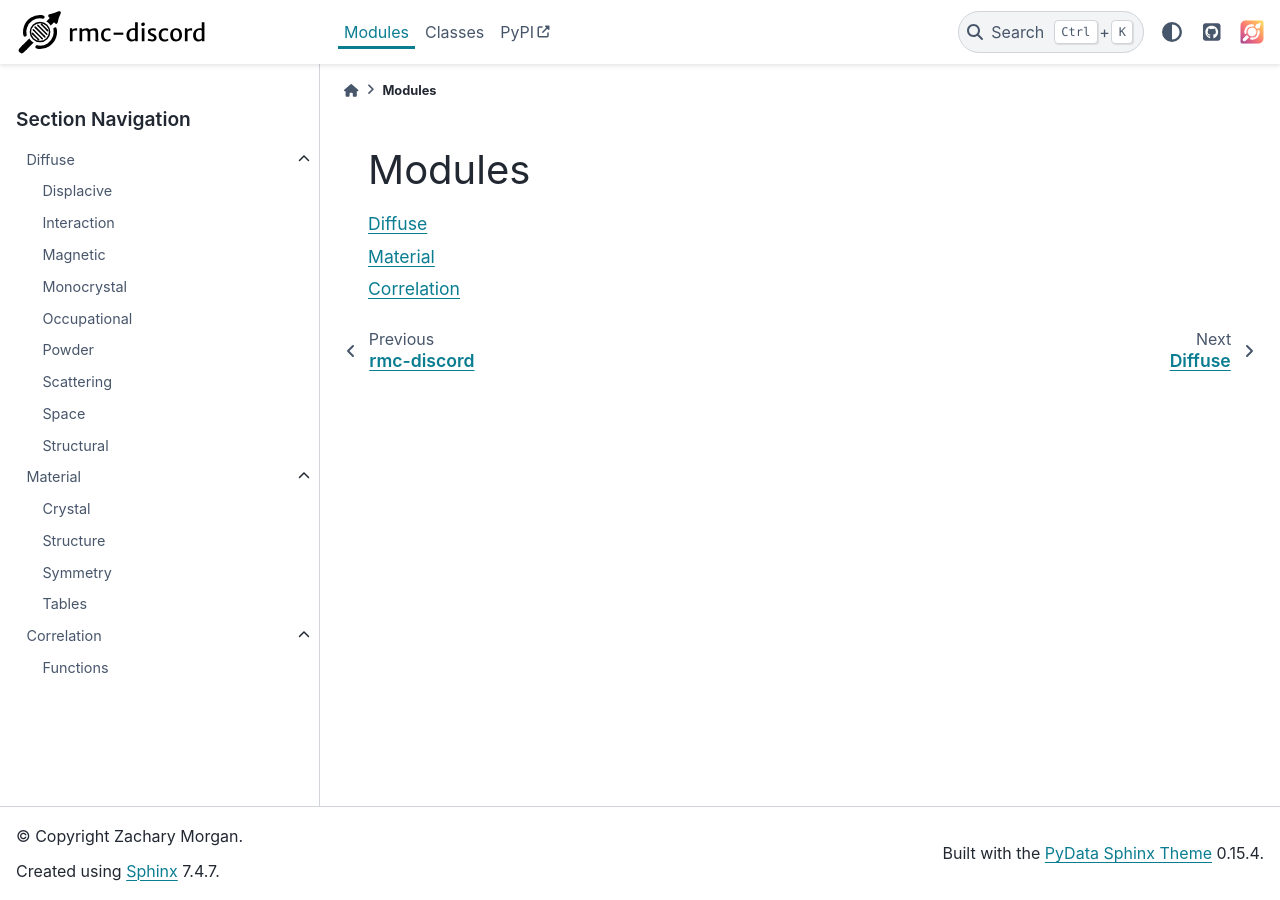
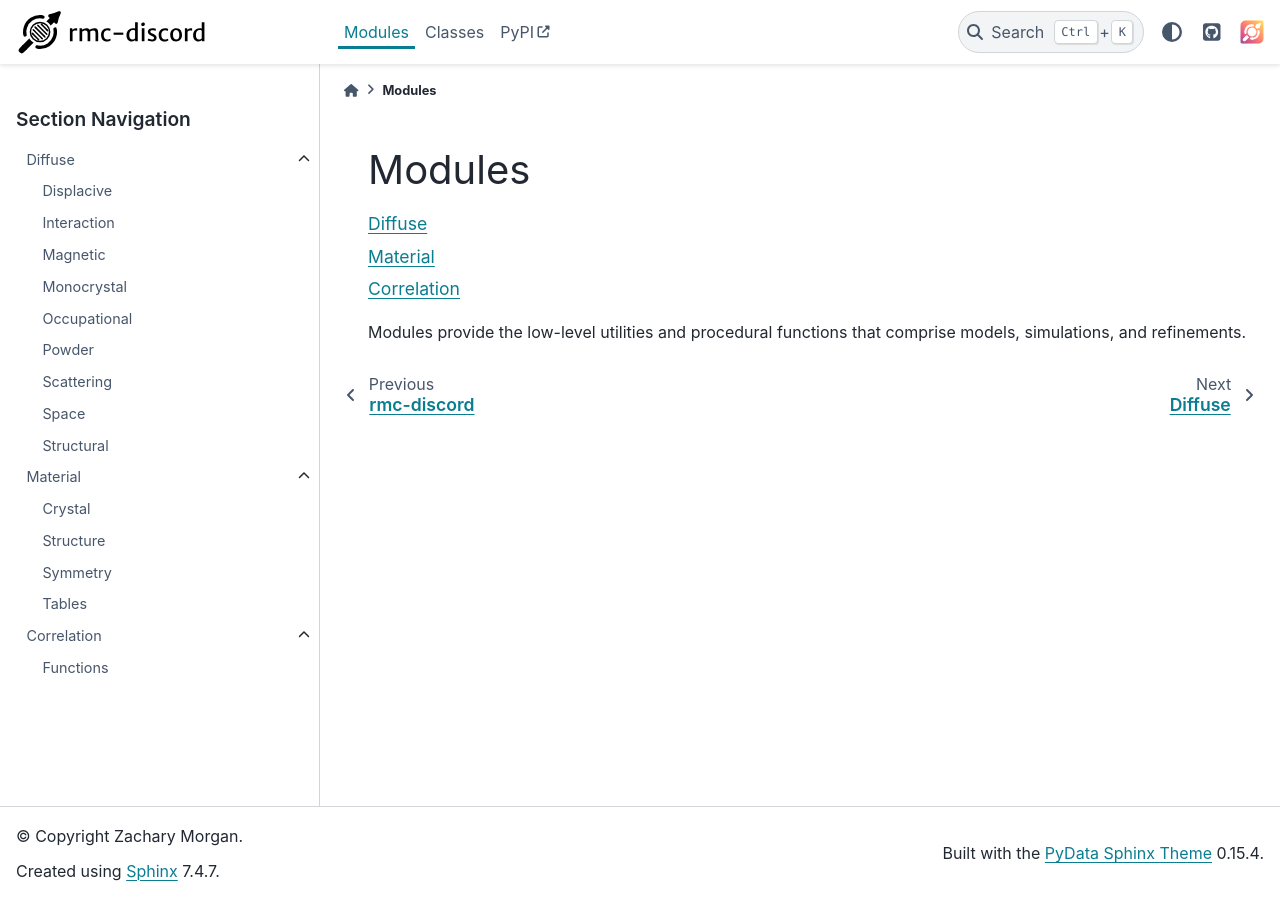
Before and after one commit to zjmorgan/rmc-discord, a Sphinx documentation site: the page built from docs/source/modules/index.rst, in a window 1280 px wide. Built offline with Sphinx 7.4.7 and the PyData theme 0.15.4, drawn with Linux system fonts in a browser that asks for light colours.

Commit message:
Fixing up CI

```diff
--- a/docs/source/classes/index.rst
+++ b/docs/source/classes/index.rst
@@ -7,3 +7,5 @@ Classes
    material/index
    graphical/index
    diffuse/index
+
+Classes provide a high-level interface for working with atomistic models and Monte Carlo methods.
--- a/docs/source/classes/material/index.rst
+++ b/docs/source/classes/material/index.rst
@@ -8,6 +8,8 @@ Material
    *
 
 The classes in the `material` package.
+Using an instance of the `UnitCell` class from `CIF` file, its methods provide direct access to the properties of the crystallographic unit cell.
+As an example, the structure factors can be calculated using a function from the `structure` module.
 
 .. plot:: classes/material/structure.py
    :include-source:
--- a/docs/source/modules/correlation/index.rst
+++ b/docs/source/modules/correlation/index.rst
@@ -7,4 +7,4 @@ Correlation
 
    *
 
-The classes in the `correlation` package.
+The modules in the `correlation` package.
--- a/docs/source/modules/index.rst
+++ b/docs/source/modules/index.rst
@@ -7,3 +7,5 @@ Modules
    diffuse/index
    material/index
    correlation/index
+
+Modules provide the low-level utilities and procedural functions that comprise models, simulations, and refinements.
```
Also changed, not shown: 4 other files.
